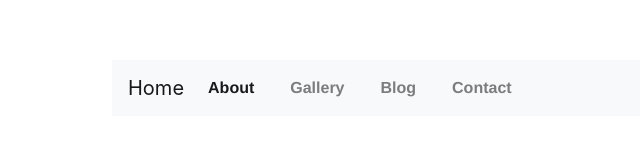
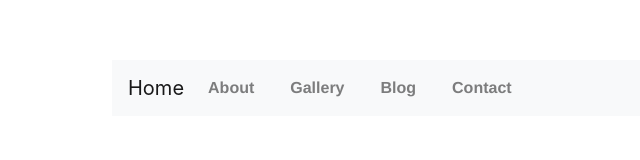
Before and after one commit to kichi91/kichi91.github.io, a plain HTML site: page index.html in a window 1280 px wide. Shown: the full height of the page, 80-720 px from the left. Drawn offline with nearby package versions, Linux system fonts and the light colour scheme.

Commit message:
Update index.html

```diff
--- a/index.html
+++ b/index.html
@@ -17,8 +17,10 @@
 
 			<div class="collapse navbar-collapse" id="navbarNav">
 				<ul class="navbar-nav">
-					<li class="nav-item active">
-						<a class="nav-link" href="#">About <span class="sr-only">(current)</span></a>
+
+
+					<li class="nav-item">
+						<a class="nav-link" href="#">About</a>
 					</li>
 
 					<li class="nav-item">
```
